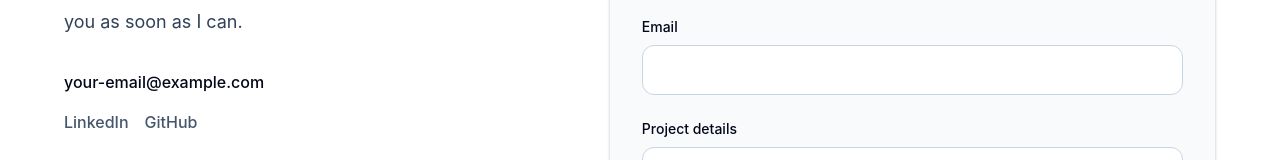
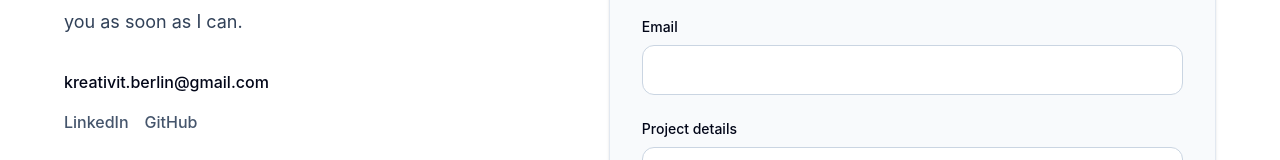
Before and after one commit to apontc/kreativit, a React (Vite) app: page / in a window 1280 px wide. Shown: the part 3323-3483 px from the top of the page. Built offline with nearby package versions, Linux system fonts and the light colour scheme.

Commit message:
chore: update contact links

```diff
--- a/src/data/contact.ts
+++ b/src/data/contact.ts
@@ -16,7 +16,7 @@ export const contact: ContactContent = {
   heading: "Have a project in mind?",
   intro:
     "Tell me a little about what you need, and I’ll get back to you as soon as I can.",
-  email: "your-email@example.com",
+  email: "kreativit.berlin@gmail.com",
   links: [
     {
       label: "LinkedIn",
@@ -24,7 +24,7 @@ export const contact: ContactContent = {
     },
     {
       label: "GitHub",
-      href: "https://github.com/your-username",
+      href: "https://github.com/carinvazef",
     },
   ],
 };
```
